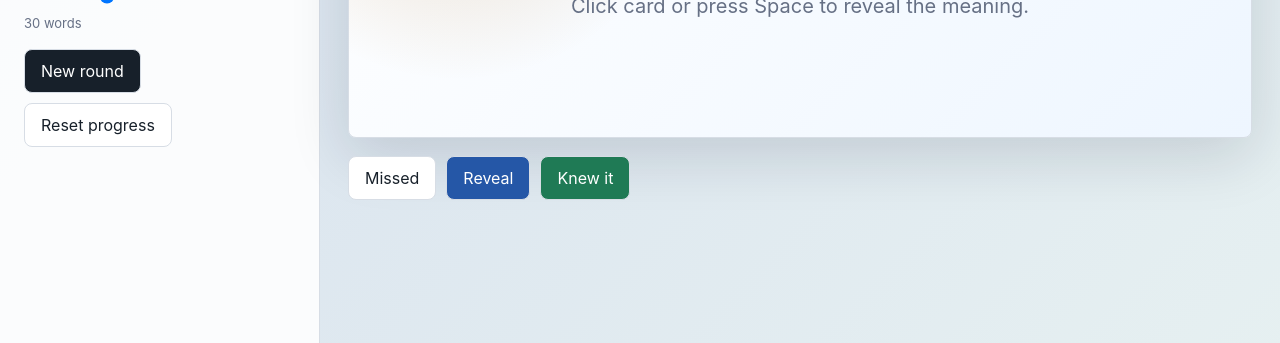
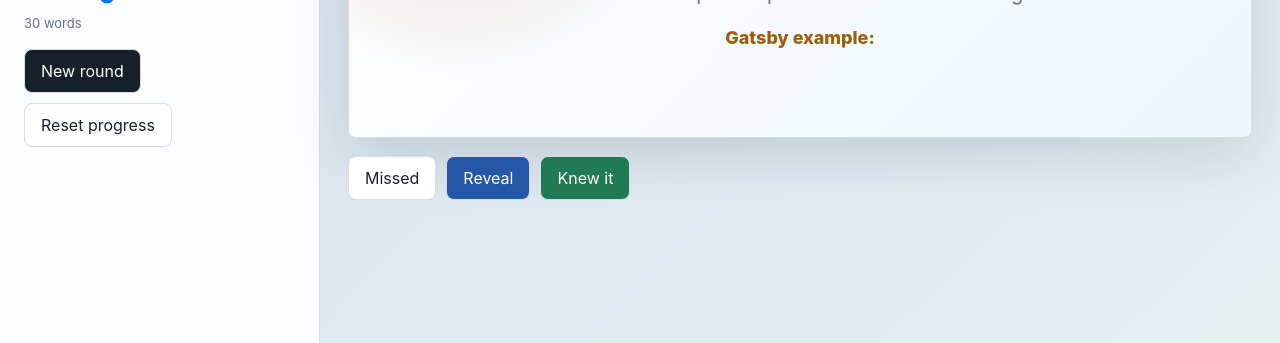
Before and after one commit to nahsae/trisha-offline-quiz, a plain HTML site: page sat-vocab/index.html in a window 1280 px wide. Shown: the part 457-800 px from the top of the page. Drawn offline with Linux system fonts and the light colour scheme.

Commit message:
Style Gatsby examples in SAT vocab trainer

```diff
--- a/sat-vocab/styles.css
+++ b/sat-vocab/styles.css
@@ -275,6 +275,20 @@
   color: var(--muted);
 }
 
+.example-line {
+  max-width: 760px;
+  margin: 12px auto 0;
+  color: #344054;
+  font-size: 18px;
+  line-height: 1.45;
+}
+
+.example-line::before {
+  content: "Gatsby example: ";
+  color: var(--gold);
+  font-weight: 800;
+}
+
 .prompt-line {
   background: var(--white);
   border: 1px solid var(--line);
@@ -458,6 +472,10 @@
     font-size: 17px;
   }
 
+  .example-line {
+    font-size: 16px;
+  }
+
   .choice-grid button,
   .match-item {
     min-height: 76px;
```
